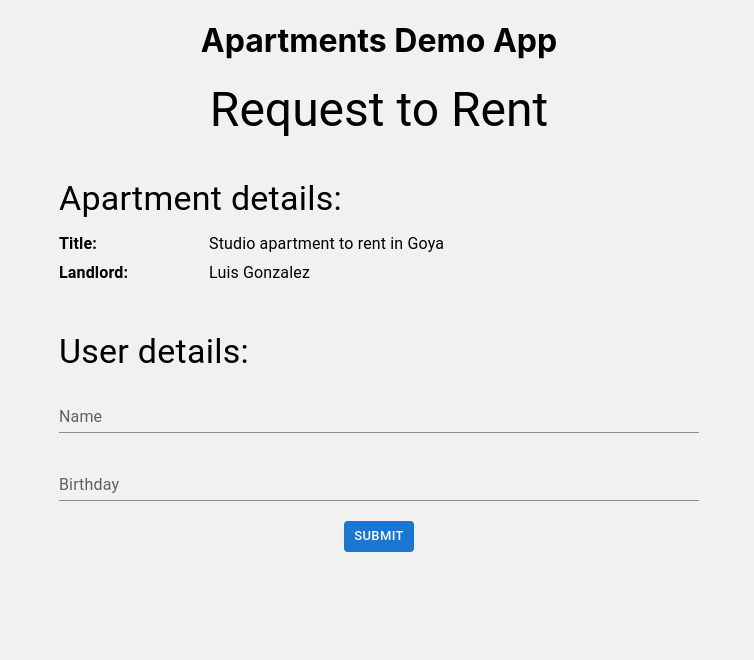
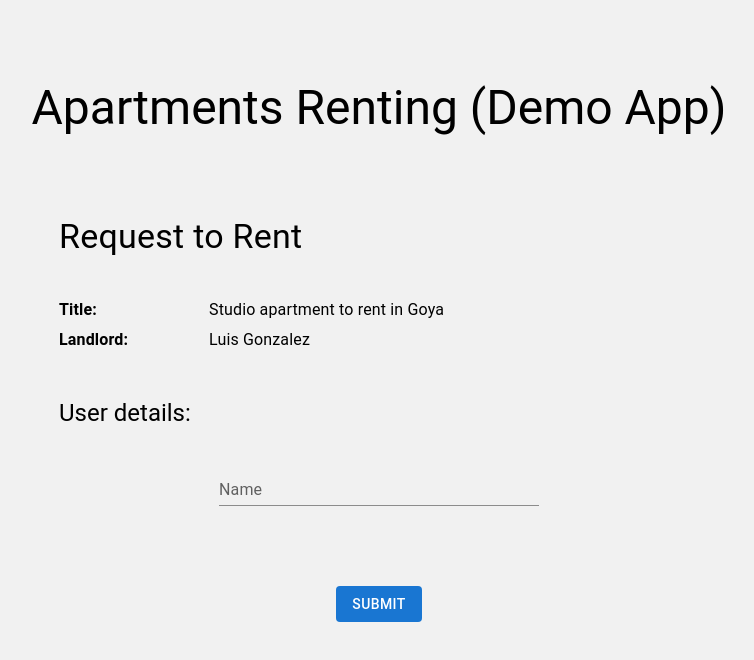
Before and after one commit to MiguelLaraDev/apartments_demo-frontend, a React (Create React App) app: page /request-to-rent/1 in a window 1280 px wide. Shown: the top 660 px of the page, without its empty margins (261-1015 px from the left). Built offline with nearby package versions, Linux system fonts and the light colour scheme.

Commit message:
Added date picker

```diff
--- a/package.json
+++ b/package.json
@@ -5,6 +5,7 @@
   "dependencies": {
     "@emotion/react": "^11.8.1",
     "@emotion/styled": "^11.8.1",
+    "@mui/lab": "^5.0.0-alpha.70",
     "@mui/material": "^5.4.3",
     "@testing-library/jest-dom": "^5.16.2",
     "@testing-library/react": "^12.1.3",
@@ -13,6 +14,7 @@
     "@types/node": "^16.11.26",
     "@types/react": "^17.0.39",
     "@types/react-dom": "^17.0.11",
+    "date-fns": "^2.28.0",
     "react": "^17.0.2",
     "react-dom": "^17.0.2",
     "react-router-dom": "^6.2.1",
--- a/src/App.css
+++ b/src/App.css
@@ -2,37 +2,6 @@
   text-align: center;
 }
 
-.App-logo {
-  height: 40vmin;
-  pointer-events: none;
+.appTitle {
+  padding: 80px;
 }
-
-@media (prefers-reduced-motion: no-preference) {
-  .App-logo {
-    animation: App-logo-spin infinite 20s linear;
-  }
-}
-
-.App-header {
-  background-color: #282c34;
-  min-height: 100vh;
-  display: flex;
-  flex-direction: column;
-  align-items: center;
-  justify-content: center;
-  font-size: calc(10px + 2vmin);
-  color: white;
-}
-
-.App-link {
-  color: #61dafb;
-}
-
-@keyframes App-logo-spin {
-  from {
-    transform: rotate(0deg);
-  }
-  to {
-    transform: rotate(360deg);
-  }
-}
--- a/src/App.tsx
+++ b/src/App.tsx
@@ -1,18 +1,25 @@
+import { Typography } from "@mui/material";
 import { Routes, Route } from "react-router-dom";
-import "./App.css";
+
 import LandlordsPage from "./containers/LandlordsPage";
 import UsersPage from "./containers/UsersPage";
 import RequestToRentPage from "./containers/RequestToRentPage";
+import "./App.css";
 
 function App() {
   return (
-    <div className="App">
-      <h1>Apartments Demo App</h1>
+    <div>
+      <Typography align="center" variant="h3" className="appTitle">
+        Apartments Renting (Demo App)
+      </Typography>
       <Routes>
         <Route path="/" element={<UsersPage />} />
         <Route path="users" element={<UsersPage />} />
         <Route path="landlords" element={<LandlordsPage />} />
-        <Route path="request-to-rent/:apartmentId" element={<RequestToRentPage />} />
+        <Route
+          path="request-to-rent/:apartmentId"
+          element={<RequestToRentPage />}
+        />
       </Routes>
     </div>
   );
--- a/src/containers/RequestToRentPage.module.scss
+++ b/src/containers/RequestToRentPage.module.scss
@@ -23,11 +23,12 @@
     }
 
     .field {
-      margin-bottom: 20px;
+      width: 50%;
+      margin: 20px auto;
     }
 
     .button {
-      margin: 0 auto;
+      margin: 20px auto;
     }
   }
 }
--- a/src/containers/RequestToRentPage.tsx
+++ b/src/containers/RequestToRentPage.tsx
@@ -1,10 +1,15 @@
 import { Button, TextField, Typography } from "@mui/material";
+import AdapterDateFns from "@mui/lab/AdapterDateFns";
+import LocalizationProvider from "@mui/lab/LocalizationProvider";
+import DatePicker from "@mui/lab/DatePicker";
 import { useParams } from "react-router-dom";
 
 import styles from "./RequestToRentPage.module.scss";
+import { useState } from "react";
 
 const RequestToRentPage = (): JSX.Element => {
   const params = useParams();
+  const [value, setValue] = useState(null);
 
   const handleSubmit = () => {
     console.log("onClick");
@@ -12,20 +17,11 @@ const RequestToRentPage = (): JSX.Element => {
 
   return (
     <div className={styles.requestToRentPage}>
-      <Typography className={styles.label} variant="h3" gutterBottom>
+      <Typography className={styles.label} variant="h4" gutterBottom>
         Request to Rent
       </Typography>
 
       <div className={styles.group}>
-        <Typography
-          className={styles.label}
-          align="left"
-          variant="h4"
-          gutterBottom
-        >
-          Apartment details:
-        </Typography>
-
         <div className={styles.row}>
           <Typography
             className={styles.label}
@@ -59,7 +55,7 @@ const RequestToRentPage = (): JSX.Element => {
         <Typography
           className={styles.label}
           align="left"
-          variant="h4"
+          variant="h5"
           gutterBottom
         >
           User details:
@@ -73,17 +69,21 @@ const RequestToRentPage = (): JSX.Element => {
           fullWidth
         />
 
-        <TextField
-          className={styles.field}
-          id="user-birthday"
-          label="Birthday"
-          variant="standard"
-          fullWidth
-        />
+        <div className={styles.field}>
+          <LocalizationProvider dateAdapter={AdapterDateFns}>
+            <DatePicker
+              label="Birthday"
+              value={value}
+              onChange={(newValue) => {
+                setValue(newValue);
+              }}
+              renderInput={(params) => <TextField {...params} />}
+            />
+          </LocalizationProvider>
+        </div>
 
         <Button
           className={styles.button}
-          size="small"
           variant="contained"
           disableElevation
           onClick={handleSubmit}
```
Also changed, not shown: 1 other file (tests, documents, lock files or other folders).
